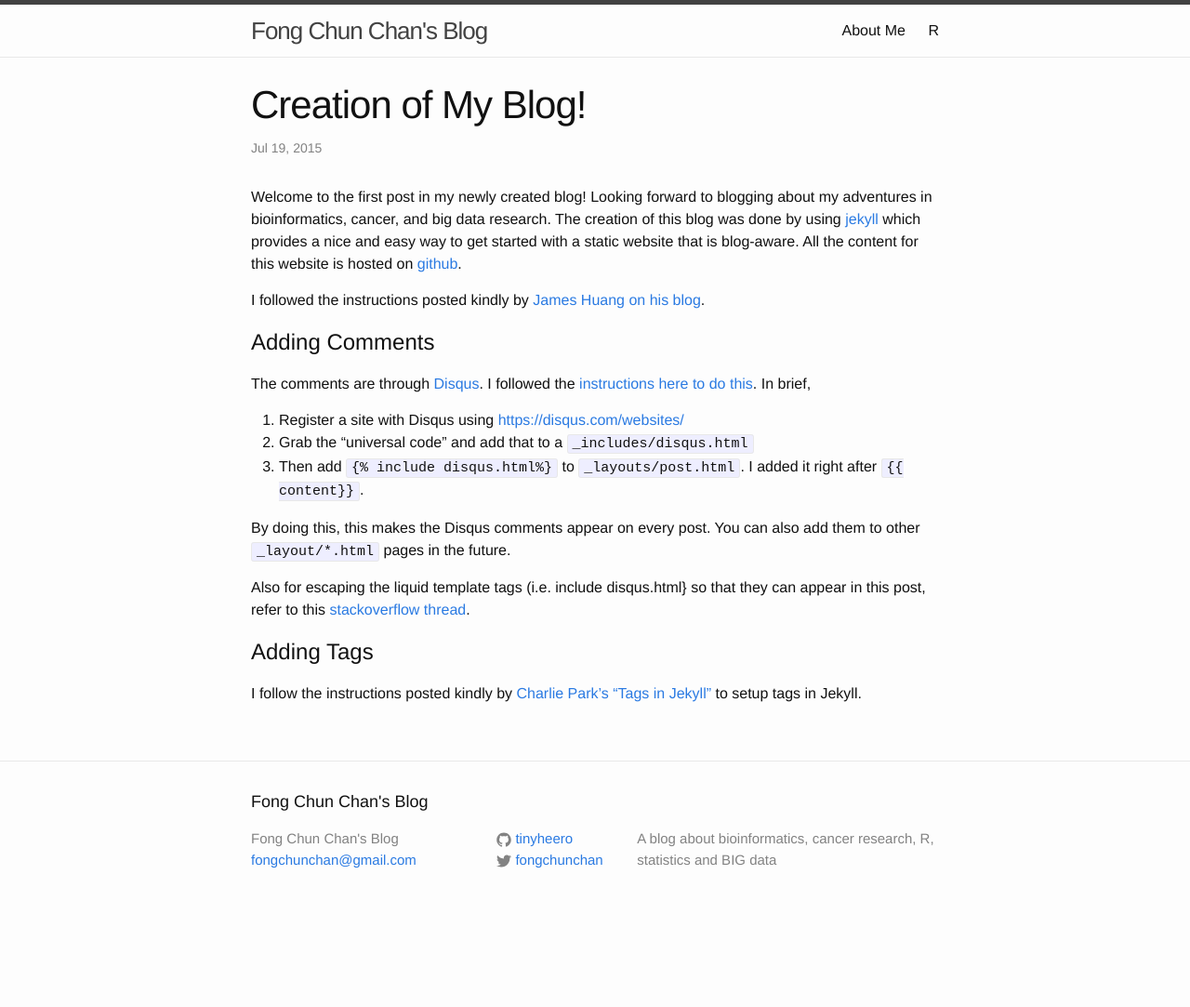
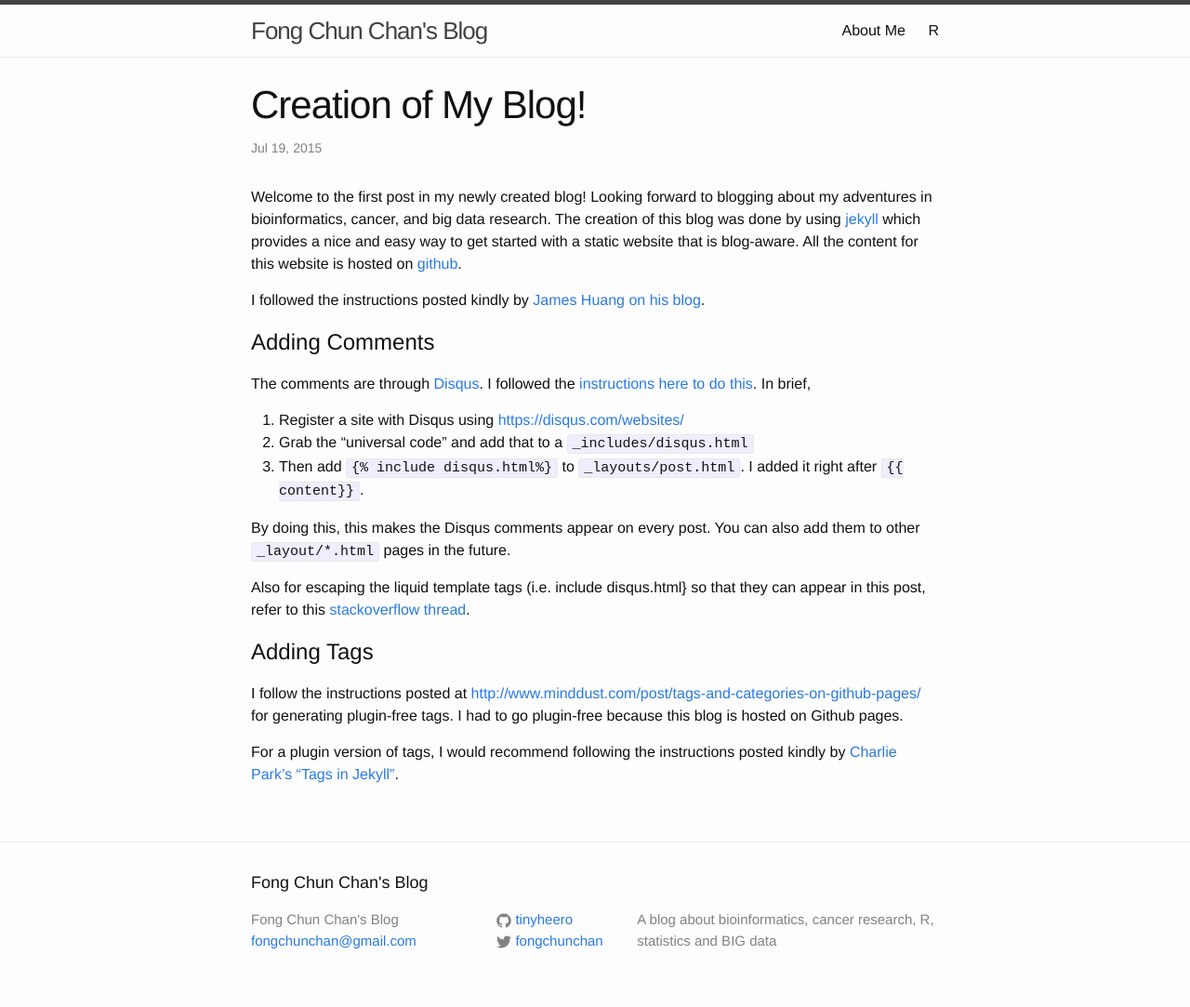
Before and after one commit to tinyheero/tinyheero.github.io, a Jekyll site: the page built from _posts/2015-07-19-first-post.markdown, in a window 1280 px wide. Shown: the whole page at 93% size. Built offline with Jekyll 4.4.1, drawn with Linux system fonts in a browser that asks for light colours; Markdown is read by kramdown in place of the engine named in the settings; comment, search, counter and statistics services are not loaded; before the commit the page ends 996 px from its top, so only the background shows below that.

Commit message:
Updating Details on How Tags were Added

```diff
--- a/_posts/2015-07-19-first-post.markdown
+++ b/_posts/2015-07-19-first-post.markdown
@@ -23,4 +23,6 @@ Also for escaping the liquid template tags (i.e. include disqus.html} so that th
 
 # Adding Tags
 
-I follow the instructions posted kindly by [Charlie Park's "Tags in Jekyll"](http://charliepark.org/tags-in-jekyll/) to setup tags in Jekyll.
+I follow the instructions posted at [http://www.minddust.com/post/tags-and-categories-on-github-pages/](http://www.minddust.com/post/tags-and-categories-on-github-pages/) for generating plugin-free tags. I had to go plugin-free because this blog is hosted on Github pages.
+
+For a plugin version of tags, I would recommend following the instructions posted kindly by [Charlie Park's "Tags in Jekyll"](http://charliepark.org/tags-in-jekyll/).
```
